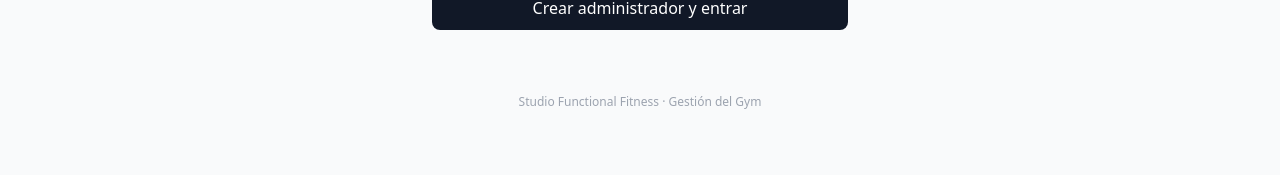
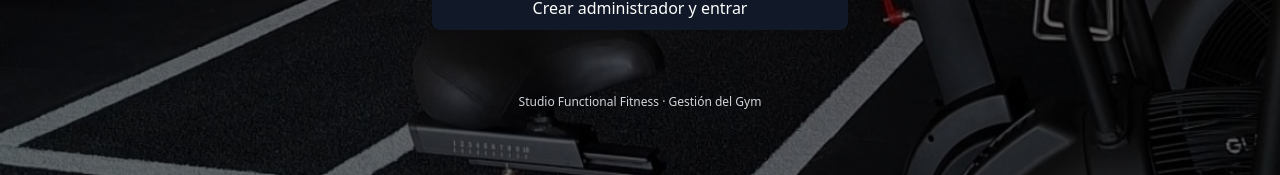
Before and after one commit to cdfm0911-coder/StudioF, a Next.js app: page / in a window 1280 px wide. Shown: the part 625-800 px from the top of the page. Built offline with nearby package versions, Linux system fonts and the light colour scheme; no server answers; the database is empty.

Commit message:
Fondo de la app: foto del gimnasio con velo oscuro

```diff
--- a/app/layout.tsx
+++ b/app/layout.tsx
@@ -11,11 +11,14 @@ export const metadata: Metadata = {
 export default function RootLayout({ children }: { children: React.ReactNode }) {
   return (
     <html lang="es">
-      <body className="min-h-screen bg-gray-50 text-gray-900">
+      <body className="min-h-screen bg-gray-900 text-gray-900">
+        {/* Fondo de la app: foto del gimnasio con velo oscuro para que el contenido se lea bien. */}
+        <div aria-hidden className="fixed inset-0 -z-10 bg-cover bg-center" style={{ backgroundImage: "url(/fondo-gym.jpg)" }} />
+        <div aria-hidden className="fixed inset-0 -z-10 bg-black/60" />
         <GymProvider>
           <Header />
           {children}
-          <footer className="mx-auto max-w-6xl px-4 pb-8 pt-6 text-center text-xs text-gray-400">
+          <footer className="mx-auto max-w-6xl px-4 pb-8 pt-6 text-center text-xs text-gray-300">
             Studio Functional Fitness · Gestión del Gym
           </footer>
         </GymProvider>
```
